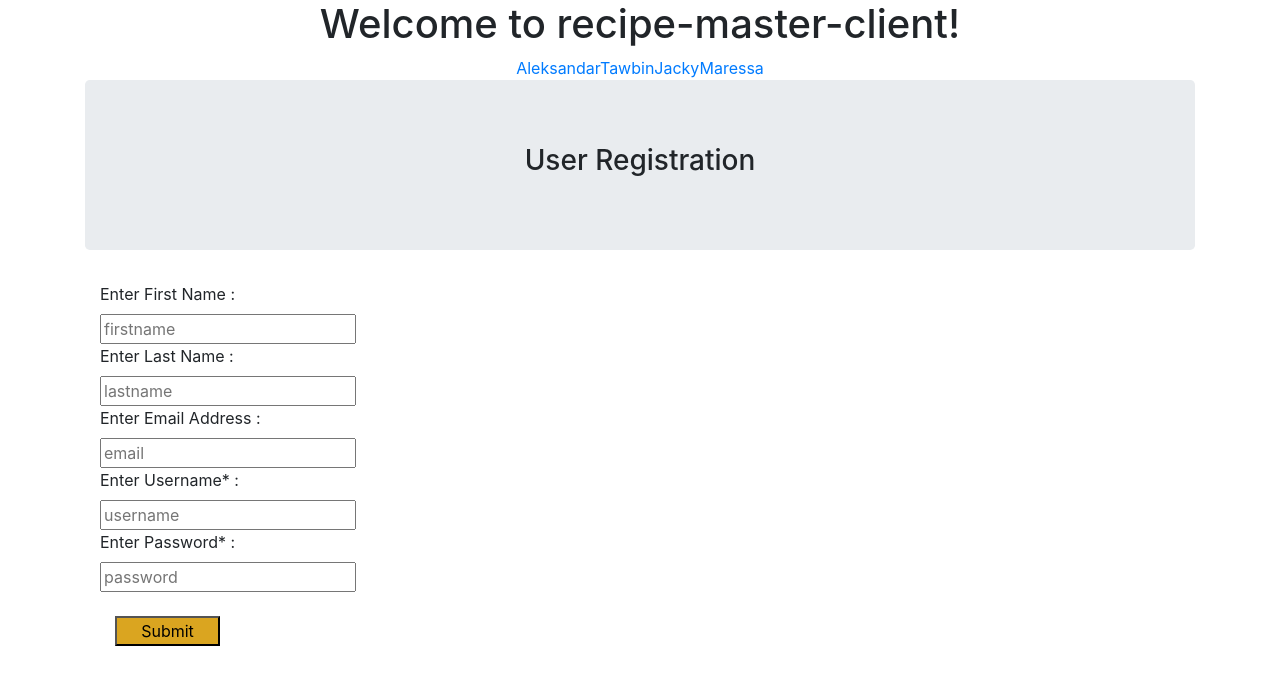
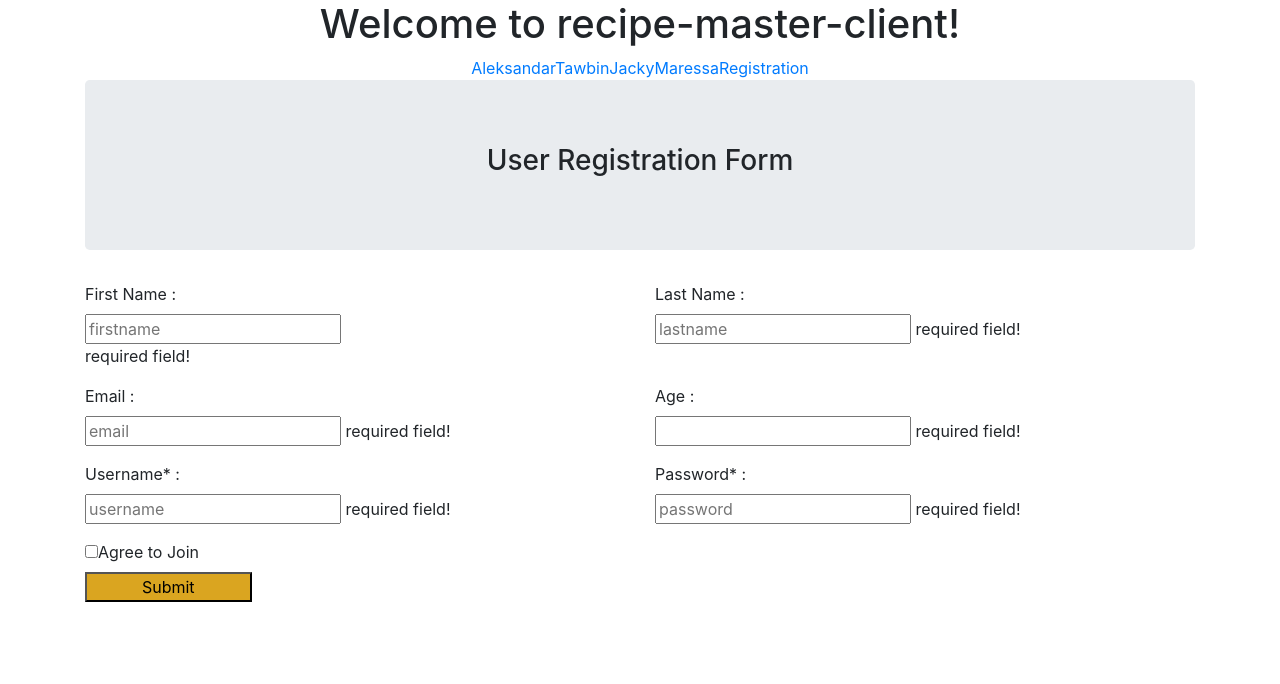
Before and after one commit to Alekzandar/Recipe_Master_Client, an Angular app in the folder recipe-master-client/: page /registration in a window 1280 px wide. Before the commit this address led to /. Shown: the top 684 px of the page. Built offline with nearby package versions, Linux system fonts and the light colour scheme.

Commit message:
some updates on registration page

```diff
--- a/recipe-master-client/src/app/app-routing.module.ts
+++ b/recipe-master-client/src/app/app-routing.module.ts
@@ -4,13 +4,14 @@ import { TawbinViewComponent }      from './tawbin-view/tawbin-view.component';
 import { AleksandarViewComponent }      from './aleksandar-view/aleksandar-view.component';
 import { JackyViewComponent }      from './jacky-view/jacky-view.component';
 import { MaressaViewComponent }      from './maressa-view/maressa-view.component';
-
+import { UserRegisterComponent } from './user-register/user-register.component';
 
 const routes: Routes = [
   { path: 'tawbin', component: TawbinViewComponent },
   { path: 'aleksandar', component: AleksandarViewComponent },
   { path: 'jacky', component: JackyViewComponent },
-  { path: 'maressa', component: MaressaViewComponent }
+  { path: 'maressa', component: MaressaViewComponent },
+  { path: 'registration', component: UserRegisterComponent }
 ];
 
 @NgModule({
--- a/recipe-master-client/src/app/app.component.html
+++ b/recipe-master-client/src/app/app.component.html
@@ -8,7 +8,7 @@
     <a routerLink="/tawbin">Tawbin</a>
     <a routerLink="/jacky">Jacky</a>
     <a routerLink="/maressa">Maressa</a>
+    <a routerLink="/registration">Registration</a>
   </nav>
 </div>
-<app-user-register></app-user-register>
 <router-outlet></router-outlet>
--- a/recipe-master-client/src/app/objects/User.ts
+++ b/recipe-master-client/src/app/objects/User.ts
@@ -2,6 +2,7 @@ export class User{
     FirstName: string;
     LastName: string;
     Email: string;
+    Age: number;
     UserName: string;
     Password: string;
 
--- a/recipe-master-client/src/app/user-register/user-register.component.css
+++ b/recipe-master-client/src/app/user-register/user-register.component.css
@@ -2,13 +2,9 @@
 button.btn-submit{
     background-color: goldenrod;
     color:black;
-    width: 10%
+    width: 15%
 }
 
 button.btn-submit:focus, button.btn-submit:hover{
     background-color: #38547b;
 }
-
-input.ng.invalid.ng-dirty{
-    border-bottom-color: #e91e63;
-}
--- a/recipe-master-client/src/app/user-register/user-register.component.html
+++ b/recipe-master-client/src/app/user-register/user-register.component.html
@@ -1,32 +1,80 @@
 <div class="container">
   <div class="jumbotron">
-        <h3 style = "text-align: center" >User Registration</h3>
+    <h3 style="text-align: center">User Registration Form</h3>
   </div>
-    <form class="col-lg-12">
+  <form #registerForm="ngForm">
     <div class="row">
-          <div class="col-lg-12">
-          <label>Enter First Name :</label><br>
-          <input type="text" name="fname" placeholder="firstname" #FirstName="ngModel" [(ngModel)]="user.FirstName" />
-        </div><br>
-        <div class="col-lg-12">
-          <label>Enter Last Name :</label><br>
-          <input type="text" name="lname" placeholder="lastname" #LastName="ngModel" [(ngModel)]="user.LastName" />
-        </div><br>
-        <div class="col-lg-12">
-          <label>Enter Email Address :</label><br>
-          <input type="text" name="email" placeholder="email" #Email="ngModel" [(ngModel)]="user.Email" />
-        </div><br>
-        <div class="col-lg-12">
-          <label>Enter Username* :</label><br>
-          <input type="text" name="username" placeholder="username" #UserName="ngModel" [(ngModel)]="user.UserName" />
-        </div><br>
-        <div class="col-lg-12">
-          <label>Enter Password* :</label><br>
-          <input type="password" name="password" placeholder="password" #Password="ngModel" [(ngModel)]="user.Password" />
+        <div class="col-sm-6">
+          <div class="form-group" [class.has-error]="fnameControl.invalid">
+            <label for="firstName" class="control-label">First Name :</label><br>
+            <input type="text" id="fname" name="fname" placeholder="firstname" #fnameControl="ngModel" [(ngModel)]="fname" required /><br>
+              <span class="help-block" *ngIf= "fnameControl.invalid">
+                 required field!
+              </span>
           </div>
-      </div><br>
-      <div class="col-lg-12">
-        <button type="submit" id="register" class="btn-large btn-submit">Submit</button>
+        </div>
+        <br>
+        <div class="col-sm-6">
+          <div class="form-group" [class.has-error]="lnameControl.invalid">
+            <label for= "lastName" class="control-label">Last Name :</label><br>
+            <input type="text" id="lname" name="lname" placeholder="lastname" #lnameControl="ngModel" [(ngModel)]="lname" required />
+              <span class="help-block" *ngIf= "lnameControl.invalid">
+                required field!
+              </span>
+          </div>
+        </div>
+        <br>
+        <div class="col-sm-6">
+          <div class="form-group" [class.has-error]="emailControl.invalid">
+            <label for= "email" class="control-label">Email :</label><br>
+            <input type="text" id="email" name="email" placeholder="email" #emailControl="ngModel" [(ngModel)]="email" required />
+              <span class="help-block" *ngIf= "emailControl.invalid">
+                required field!
+              </span>
+          </div>
+        </div>
+        <br>
+        <div class="col-sm-6">
+          <div class="form-group" [class.has-error]="ageControl.invalid">
+            <label for= "age" class="control-label">Age :</label><br>
+            <input type="number" id="age" name="age" #ageControl="ngModel" [(ngModel)]="age" required />
+            <span class="help-block" *ngIf= "ageControl.invalid">
+              required field!
+              </span>
+          </div>
+        </div>
+        <br>
+        <div class="col-sm-6">
+          <div class="form-group" [class.has-error]="usernameControl.invalid">
+            <label for= "userName" class="control-label">Username* :</label><br>
+            <input type="text" id="username" name="username" placeholder="username" #usernameControl="ngModel"
+          [(ngModel)]="username" required />
+              <span class="help-block" *ngIf= "usernameControl.invalid">
+              required field!
+              </span>
+          </div>
+        </div>
+        <br>
+        <div class="col-sm-6">
+          <div class="form-group" [class.has-error]="passwordControl.invalid">
+            <label for= "password" class="control-label">Password* :</label><br>
+            <input type="password" id="password" name="password" placeholder="password" #passwordControl="ngModel"
+          [(ngModel)]="password" required />
+              <span class="help-block" *ngIf= "passwordControl.invalid">
+              required field!
+              </span>
+          </div>
+        </div>
+        <br>
+        <div class="col-sm-6">
+          <input type="checkbox" id="checkAgree" value="check" required />
+          <label>Agree to Join</label>
+        </div>
+        <br>
+        <div class="col-sm-12">
+        <button type="submit" class="btn-large btn-submit"
+          (click)="submit()">Submit</button>
+        </div>
     </div>
   </form>
 </div>
--- a/recipe-master-client/src/app/user-register/user-register.component.ts
+++ b/recipe-master-client/src/app/user-register/user-register.component.ts
@@ -1,18 +1,62 @@
 import { Component, OnInit } from '@angular/core';
 import { User } from '../objects/User';
+import { NgForm } from '@angular/forms';
+import { THROW_IF_NOT_FOUND } from '@angular/core/src/di/injector';
 
 @Component({
   selector: 'app-user-register',
   templateUrl: './user-register.component.html',
   styleUrls: ['./user-register.component.css']
 })
+
+
 export class UserRegisterComponent implements OnInit {
-
-  user: User;
+  u: User = { FirstName : " ", LastName : ' ', Email : ' ', Age: 0, UserName: ' ', Password: ' '
+   }
+  fname: string;
+  lname: string;
+  email: string;
+  age: number;
+  username: string;
+  password: string;
 
   constructor() { }
 
   ngOnInit() {
+
   }
 
+//validate the registration form on onSubmit
+onSubmit(u : User){
+    fname: u.FirstName;
+    lname: u.LastName;
+    email: u.Email;
+    age:u.Age;
+    username: u.UserName;
+    password: u.Password;
+    console.log("IN ON SUBMIT: " + u);
+    if (Object.values(u.FirstName) == Object.values(u.LastName)){
+      alert("First and Last name has to be different");
+      return false;
+    }
+  }
+
+  submit(){
+    if(age.value < 10 || age.value > 120){
+      console.log("NOPE");
+    }
+    console.log("FIRST NAME: " + fname.value);
+    console.log("FIRST NAME TYPE: " + fname.type);
+    console.log("PASSWORD: " + password.value)
+    u: User;
+    this.u.FirstName = fname.value;
+    this.u.LastName = lname.value;
+    this.u.Email = email.value;
+    this.u.Username = username.value;
+    this.u.Age = age.value;
+    this.u.Password = password.value;
+    console.log("USER OBJECT PASSWORD: " + this.u.Password);
+    let json = JSON.stringify(this.u);
+    console.log("USER OBJECT IS NOW JSON:" + json);
+  }
 }
```
Also changed, not shown: recipe-master-client/src/app/services/user-register.service.ts (added, +14 -0 lines), 1 other file (tests, documents, lock files or other folders). Lines whose indentation alone changed are shown as unchanged.
